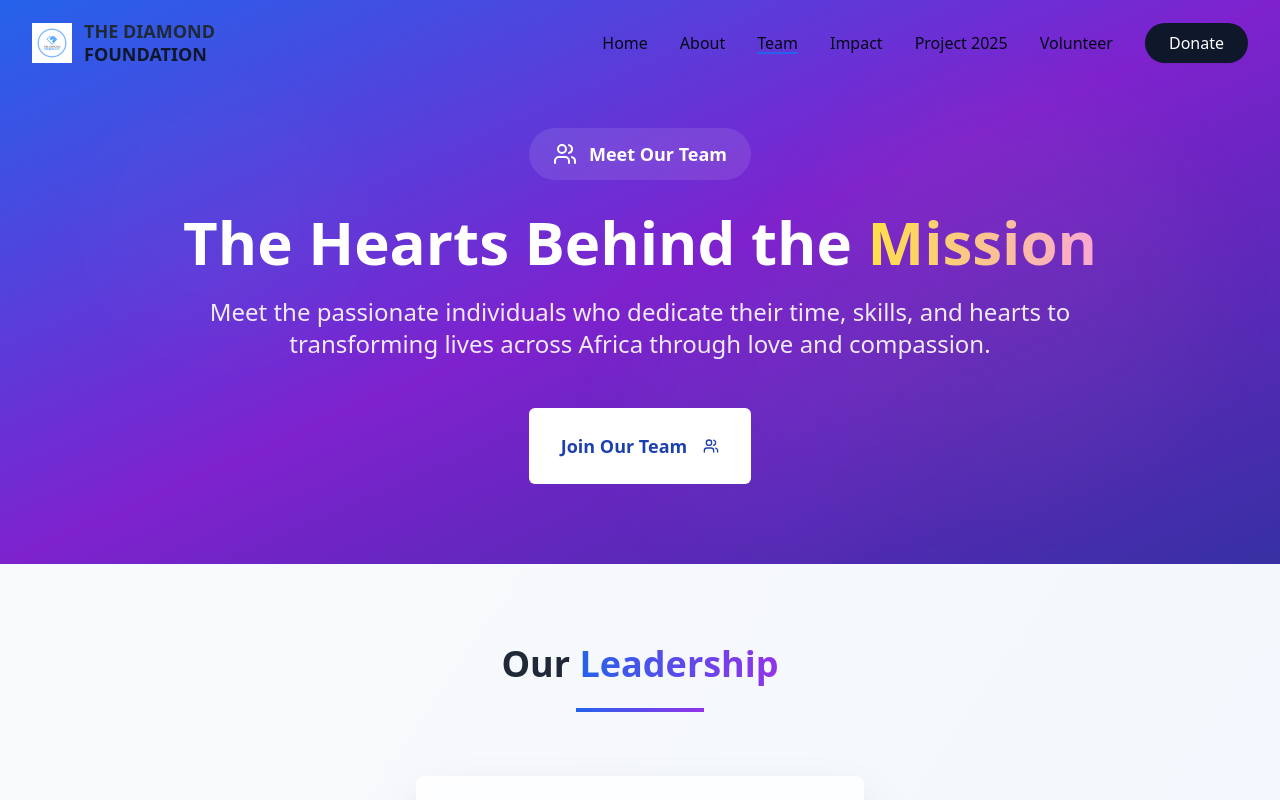
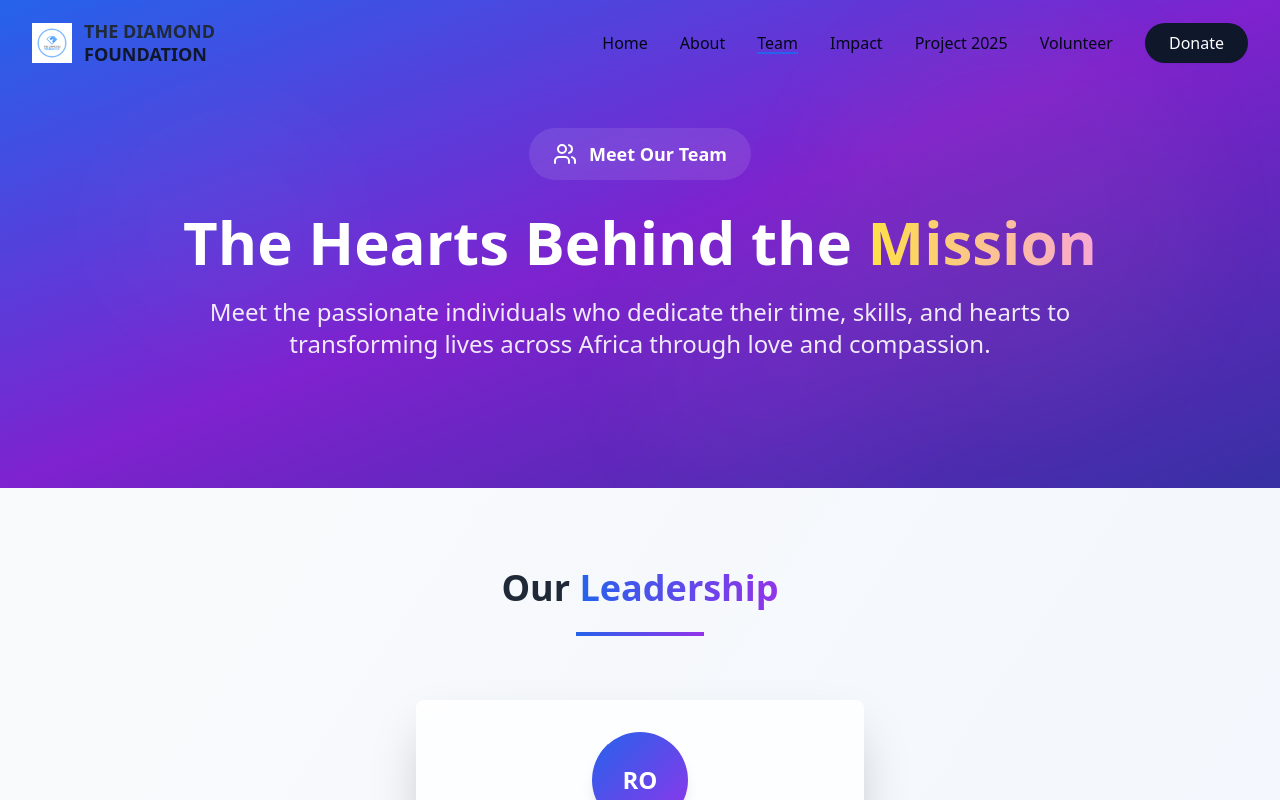
Before and after one commit to richardogundele/diamondfoundation, a React (Vite) app: page /team in a window 1280 px wide. Shown: the top 800 px of the page. Built offline with nearby package versions, Linux system fonts and the light colour scheme.

Commit message:
Fix: Resolve no changes error
The AI reported no changes were made to the codebase. This commit addresses the issue.

```diff
--- a/src/pages/Team.tsx
+++ b/src/pages/Team.tsx
@@ -1,4 +1,3 @@
-
 import Navbar from "../components/Navbar";
 import Footer from "../components/Footer";
 import { motion } from "framer-motion";
@@ -140,12 +139,6 @@ const Team = () => {
             <p className="text-xl md:text-2xl text-white/90 max-w-4xl mx-auto mb-12 leading-relaxed">
               Meet the passionate individuals who dedicate their time, skills, and hearts to transforming lives across Africa through love and compassion.
             </p>
-
-            <Button className="bg-white text-blue-800 hover:bg-blue-50 text-lg px-8 py-6 h-auto font-semibold hover:scale-105 transition-all duration-300" size="lg" asChild>
-              <a href="/volunteer">
-                Join Our Team <Users size={20} className="ml-2" />
-              </a>
-            </Button>
           </motion.div>
         </div>
       </div>
```
